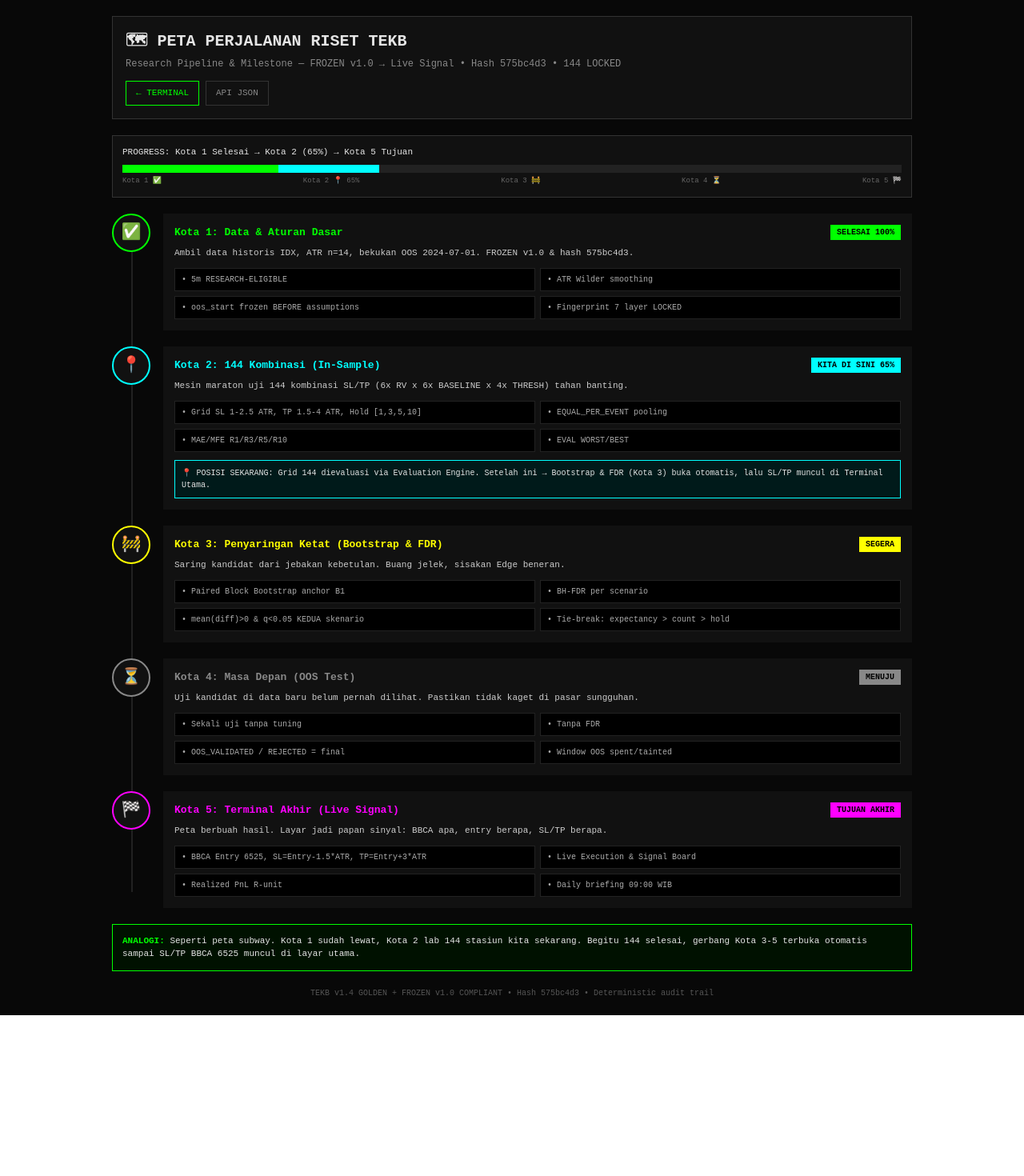
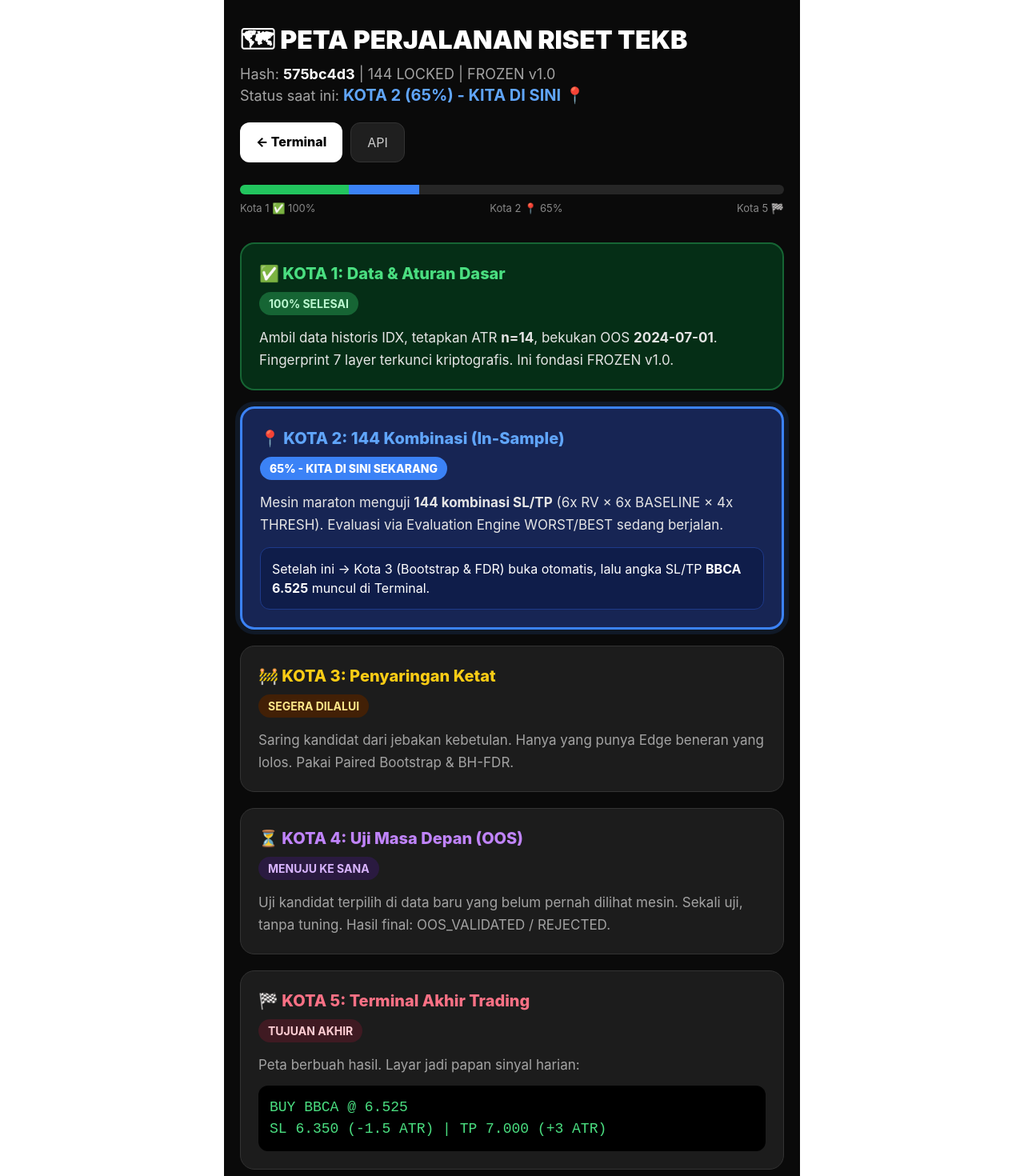
Before and after one commit to victorjulu-max/tekb-dashboard, a Next.js app: page /roadmap in a window 1280 px wide. Shown: the top 1470 px of the page at 80% size. Before the commit the page ends 1269 px from the top, so only its background shows below. Built offline with nearby package versions, Linux system fonts and the light colour scheme.

Commit message:
roadmap FIX font 17-20px vertical 720px

```diff
--- a/app/roadmap/page.tsx
+++ b/app/roadmap/page.tsx
@@ -1,40 +1,85 @@
 'use client';
 export default function Roadmap() {
-  const cities = [
-    {id:1,name:"Kota 1: Data & Aturan Dasar",status:"SELESAI",emoji:"✅",desc:"Ambil data historis IDX, ATR n=14, bekukan OOS 2024-07-01. FROZEN v1.0 & hash 575bc4d3.",details:["5m RESEARCH-ELIGIBLE","ATR Wilder smoothing","oos_start frozen BEFORE assumptions","Fingerprint 7 layer LOCKED"],color:"#0f0",progress:100},
-    {id:2,name:"Kota 2: 144 Kombinasi (In-Sample)",status:"KITA DI SINI",emoji:"📍",desc:"Mesin maraton uji 144 kombinasi SL/TP (6x RV x 6x BASELINE x 4x THRESH) tahan banting.",details:["Grid SL 1-2.5 ATR, TP 1.5-4 ATR, Hold [1,3,5,10]","EQUAL_PER_EVENT pooling","MAE/MFE R1/R3/R5/R10","EVAL WORST/BEST"],color:"#0ff",progress:65},
-    {id:3,name:"Kota 3: Penyaringan Ketat (Bootstrap & FDR)",status:"SEGERA",emoji:"🚧",desc:"Saring kandidat dari jebakan kebetulan. Buang jelek, sisakan Edge beneran.",details:["Paired Block Bootstrap anchor B1","BH-FDR per scenario","mean(diff)>0 & q<0.05 KEDUA skenario","Tie-break: expectancy > count > hold"],color:"#ff0",progress:0},
-    {id:4,name:"Kota 4: Masa Depan (OOS Test)",status:"MENUJU",emoji:"⏳",desc:"Uji kandidat di data baru belum pernah dilihat. Pastikan tidak kaget di pasar sungguhan.",details:["Sekali uji tanpa tuning","Tanpa FDR","OOS_VALIDATED / REJECTED = final","Window OOS spent/tainted"],color:"#888",progress:0},
-    {id:5,name:"Kota 5: Terminal Akhir (Live Signal)",status:"TUJUAN AKHIR",emoji:"🏁",desc:"Peta berbuah hasil. Layar jadi papan sinyal: BBCA apa, entry berapa, SL/TP berapa.",details:["BBCA Entry 6525, SL=Entry-1.5*ATR, TP=Entry+3*ATR","Live Execution & Signal Board","Realized PnL R-unit","Daily briefing 09:00 WIB"],color:"#f0f",progress:0},
-  ];
   return (
-    <div style={{fontFamily:'monospace',background:'#080808',color:'#e5e5e5',minHeight:'100vh',padding:20}}>
-      <div style={{maxWidth:1000,margin:'0 auto'}}>
-        <div style={{border:'1px solid #333',padding:16,marginBottom:20,background:'#111'}}>
-          <div style={{fontSize:20,fontWeight:700}}>🗺 PETA PERJALANAN RISET TEKB</div>
-          <div style={{fontSize:12,color:'#888',marginTop:4}}>Research Pipeline & Milestone — FROZEN v1.0 → Live Signal • Hash 575bc4d3 • 144 LOCKED</div>
-          <div style={{marginTop:12,display:'flex',gap:8}}><a href="/" style={{border:'1px solid #0f0',color:'#0f0',padding:'6px 12px',fontSize:11,textDecoration:'none'}}>← TERMINAL</a><a href="/api/portfolio" target="_blank" style={{border:'1px solid #333',color:'#888',padding:'6px 12px',fontSize:11,textDecoration:'none'}}>API JSON</a></div>
+    <div style={{ maxWidth: "720px", margin: "0 auto", padding: "32px 20px", fontFamily: "Inter, sans-serif", color: "white", background: "#0a0a0a", minHeight: "100vh" }}>
+
+      <h1 style={{ fontSize: "32px", fontWeight:900, margin:0, lineHeight:"36px" }}>🗺 PETA PERJALANAN RISET TEKB</h1>
+      <p style={{ fontSize: "18px", color: "#a3a3a3", marginTop:"12px", lineHeight:"26px" }}>
+        Hash: <b style={{color:"#fff"}}>575bc4d3</b> | 144 LOCKED | FROZEN v1.0<br/>
+        Status saat ini: <b style={{color:"#60a5fa", fontSize:"20px"}}>KOTA 2 (65%) - KITA DI SINI 📍</b>
+      </p>
+
+      <div style={{display:"flex", gap:10, marginTop:20, marginBottom:28}}>
+        <a href="/" style={{background:"#fff", color:"#000", padding:"12px 20px", borderRadius:12, fontSize:16, fontWeight:800, textDecoration:"none"}}>← Terminal</a>
+        <a href="/api/portfolio" target="_blank" style={{background:"#1f1f1f", border:"1px solid #333", color:"#ccc", padding:"12px 20px", borderRadius:12, fontSize:16, textDecoration:"none"}}>API</a>
+      </div>
+
+      <div style={{height:12, background:"#262626", borderRadius:999, display:"flex", overflow:"hidden", marginBottom:8}}>
+        <div style={{width:"20%", background:"#22c55e"}}></div>
+        <div style={{width:"13%", background:"#3b82f6"}}></div>
+      </div>
+      <div style={{display:"flex", justifyContent:"space-between", fontSize:13, color:"#888", marginBottom:32}}>
+        <span>Kota 1 ✅ 100%</span><span>Kota 2 📍 65%</span><span>Kota 5 🏁</span>
+      </div>
+
+      <div style={{ display: "flex", flexDirection: "column", gap: "20px" }}>
+
+        {/* KOTA 1 */}
+        <div style={{ background: "#052e16", border: "2px solid #166534", padding: "22px", borderRadius: "18px" }}>
+          <div style={{ fontSize: "20px", fontWeight: 800, color: "#4ade80" }}>✅ KOTA 1: Data & Aturan Dasar</div>
+          <div style={{ fontSize: "14px", background:"#166534", color:"#bbf7d0", display:"inline-block", padding:"4px 12px", borderRadius:999, marginTop:8, fontWeight:700 }}>100% SELESAI</div>
+          <p style={{ fontSize: "17px", color: "#e5e5e5", marginTop: "14px", lineHeight:"28px" }}>
+            Ambil data historis IDX, tetapkan ATR <b>n=14</b>, bekukan OOS <b>2024-07-01</b>. Fingerprint 7 layer terkunci kriptografis. Ini fondasi FROZEN v1.0.
+          </p>
         </div>
-        <div style={{border:'1px solid #333',padding:12,marginBottom:20,background:'#111'}}>
-          <div style={{fontSize:11,marginBottom:8}}>PROGRESS: Kota 1 Selesai → Kota 2 (65%) → Kota 5 Tujuan</div>
-          <div style={{height:10,background:'#222',display:'flex'}}><div style={{width:'20%',background:'#0f0'}}></div><div style={{width:'13%',background:'#0ff'}}></div><div style={{width:'67%',background:'#222'}}></div></div>
-          <div style={{display:'flex',justifyContent:'space-between',fontSize:9,color:'#666',marginTop:4}}><span>Kota 1 ✅</span><span>Kota 2 📍 65%</span><span>Kota 3 🚧</span><span>Kota 4 ⏳</span><span>Kota 5 🏁</span></div>
+
+        {/* KOTA 2 */}
+        <div style={{ background: "#172554", border: "3px solid #3b82f6", padding: "22px", borderRadius: "18px", boxShadow:"0 0 0 6px #3b82f61f" }}>
+          <div style={{ fontSize: "20px", fontWeight: 800, color: "#60a5fa" }}>📍 KOTA 2: 144 Kombinasi (In-Sample)</div>
+          <div style={{ fontSize: "14px", background:"#3b82f6", color:"#fff", display:"inline-block", padding:"4px 12px", borderRadius:999, marginTop:8, fontWeight:800 }}>65% - KITA DI SINI SEKARANG</div>
+          <p style={{ fontSize: "17px", color: "#e5e5e5", marginTop: "14px", lineHeight:"28px" }}>
+            Mesin maraton menguji <b>144 kombinasi SL/TP</b> (6x RV × 6x BASELINE × 4x THRESH). Evaluasi via Evaluation Engine WORST/BEST sedang berjalan.
+          </p>
+          <div style={{marginTop:14, background:"#0f1d4a", border:"1px solid #1e3a8a", borderRadius:12, padding:14, fontSize:16, lineHeight:"24px"}}>
+            Setelah ini → Kota 3 (Bootstrap & FDR) buka otomatis, lalu angka SL/TP <b>BBCA 6.525</b> muncul di Terminal.
+          </div>
         </div>
-        <div style={{position:'relative'}}><div style={{position:'absolute',left:24,top:20,bottom:20,width:2,background:'#222'}}></div>
-          {cities.map(c=>(
-            <div key={c.id} style={{display:'flex',gap:16,marginBottom:20,position:'relative'}}>
-              <div style={{width:48,height:48,borderRadius:'50%',background:'#111',border:`2px solid ${c.color}`,display:'flex',alignItems:'center',justifyContent:'center',fontSize:20,zIndex:1}}>{c.emoji}</div>
-              <div style={{flex:1,border:`1px solid ${c.color}55`,background:'#111',padding:14}}>
-                <div style={{display:'flex',justifyContent:'space-between',flexWrap:'wrap',gap:8}}><div style={{fontSize:13,fontWeight:700,color:c.color}}>{c.name}</div><div style={{fontSize:10,background:c.color,color:'#000',padding:'2px 8px',fontWeight:700}}>{c.status} {c.progress>0?`${c.progress}%`:''}</div></div>
-                <div style={{fontSize:11,color:'#ccc',marginTop:8}}>{c.desc}</div>
-                <div style={{marginTop:10,display:'grid',gridTemplateColumns:'1fr 1fr',gap:6}}>{c.details.map((d,i)=>(<div key={i} style={{fontSize:10,background:'#000',border:'1px solid #222',padding:'6px 8px',color:'#aaa'}}>• {d}</div>))}</div>
-                {c.id===2 && <div style={{marginTop:10,background:'#001a1a',border:'1px solid #0ff',padding:8,fontSize:10}}>📍 POSISI SEKARANG: Grid 144 dievaluasi via Evaluation Engine. Setelah ini → Bootstrap & FDR (Kota 3) buka otomatis, lalu SL/TP muncul di Terminal Utama.</div>}
-              </div>
-            </div>
-          ))}
+
+        {/* KOTA 3 */}
+        <div style={{ background: "#1c1c1c", border: "1px solid #333", padding: "22px", borderRadius: "18px" }}>
+          <div style={{ fontSize: "20px", fontWeight: 800, color: "#facc15" }}>🚧 KOTA 3: Penyaringan Ketat</div>
+          <div style={{ fontSize: "14px", background:"#422006", color:"#fde68a", display:"inline-block", padding:"4px 12px", borderRadius:999, marginTop:8, fontWeight:700 }}>SEGERA DILALUI</div>
+          <p style={{ fontSize: "17px", color: "#a3a3a3", marginTop: "14px", lineHeight:"28px" }}>
+            Saring kandidat dari jebakan kebetulan. Hanya yang punya Edge beneran yang lolos. Pakai Paired Bootstrap & BH-FDR.
+          </p>
         </div>
-        <div style={{border:'1px solid #0f0',background:'#001100',padding:12,marginTop:10,fontSize:11}}><b style={{color:'#0f0'}}>ANALOGI:</b> Seperti peta subway. Kota 1 sudah lewat, Kota 2 lab 144 stasiun kita sekarang. Begitu 144 selesai, gerbang Kota 3-5 terbuka otomatis sampai SL/TP BBCA 6525 muncul di layar utama.</div>
-        <div style={{textAlign:'center',marginTop:20,fontSize:10,color:'#555'}}>TEKB v1.4 GOLDEN + FROZEN v1.0 COMPLIANT • Hash 575bc4d3 • Deterministic audit trail</div>
+
+        {/* KOTA 4 */}
+        <div style={{ background: "#1c1c1c", border: "1px solid #333", padding: "22px", borderRadius: "18px" }}>
+          <div style={{ fontSize: "20px", fontWeight: 800, color: "#c084fc" }}>⏳ KOTA 4: Uji Masa Depan (OOS)</div>
+          <div style={{ fontSize: "14px", background:"#2a1a40", color:"#d8b4fe", display:"inline-block", padding:"4px 12px", borderRadius:999, marginTop:8, fontWeight:700 }}>MENUJU KE SANA</div>
+          <p style={{ fontSize: "17px", color: "#a3a3a3", marginTop: "14px", lineHeight:"28px" }}>
+            Uji kandidat terpilih di data baru yang belum pernah dilihat mesin. Sekali uji, tanpa tuning. Hasil final: OOS_VALIDATED / REJECTED.
+          </p>
+        </div>
+
+        {/* KOTA 5 */}
+        <div style={{ background: "#1c1c1c", border: "1px solid #333", padding: "22px", borderRadius: "18px" }}>
+          <div style={{ fontSize: "20px", fontWeight: 800, color: "#fb7185" }}>🏁 KOTA 5: Terminal Akhir Trading</div>
+          <div style={{ fontSize: "14px", background:"#3f1a22", color:"#fecdd3", display:"inline-block", padding:"4px 12px", borderRadius:999, marginTop:8, fontWeight:700 }}>TUJUAN AKHIR</div>
+          <p style={{ fontSize: "17px", color: "#a3a3a3", marginTop: "14px", lineHeight:"28px" }}>
+            Peta berbuah hasil. Layar jadi papan sinyal harian:
+          </p>
+          <div style={{marginTop:12, background:"#000", borderRadius:12, padding:14, fontSize:18, fontFamily:"monospace", color:"#4ade80"}}>
+            BUY BBCA @ 6.525<br/>SL 6.350 (-1.5 ATR) | TP 7.000 (+3 ATR)
+          </div>
+        </div>
+
+      </div>
+
+      <div style={{marginTop:30, textAlign:"center", fontSize:14, color:"#666", lineHeight:"20px"}}>
+        TEKB v1.4 GOLDEN + FROZEN v1.0 • 575bc4d3 • Deterministic audit trail<br/>
+        Teks sekarang 17-20px, lebar 720px di tengah — tidak melebar, tidak kecil
       </div>
     </div>
   );
```
